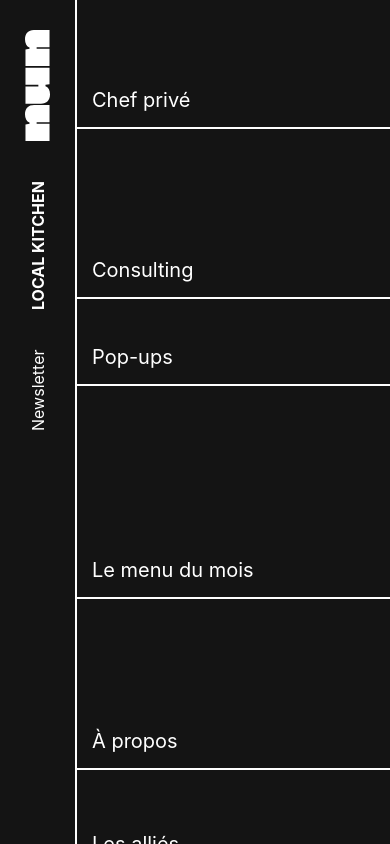
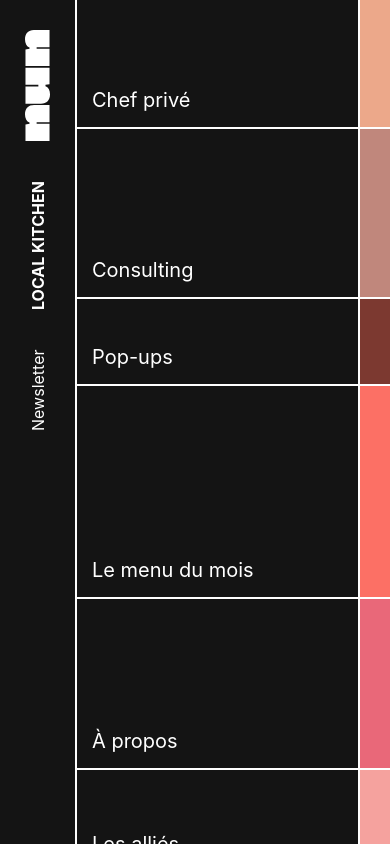
Before and after one commit to corentincaton/nun, a React (Create React App) app: page / in a window 390 px wide. Shown: the top 844 px of the page. Built offline with nearby package versions, Linux system fonts and the light colour scheme.

Commit message:
Add hover on Main

```diff
--- a/src/ItemsRow.js
+++ b/src/ItemsRow.js
@@ -3,7 +3,7 @@ const ItemsRow = ({row, items, handleClick}) => {
         <div className={"row row-" + row}>
             {items.map((item) => (
                 <div className={"row-item row-item-" + item.id} key={item.id} style={{width: "calc(" + item.width + " - 2px)"}} onClick={() => handleClick(item.link)}>
-                    <div className="row-item-container">{item.name}</div>
+                    <div className="row-item-container">{item.name}</div><span className="row-item-border"></span>
                 </div>
             ))}
         </div>
--- a/src/index.css
+++ b/src/index.css
@@ -171,6 +171,7 @@ button {
     flex-direction: column;
     height: auto;
     min-height: 0px;
+    background-color: white;
   }
 
   .Main .row:not(:last-child) {
@@ -178,10 +179,20 @@ button {
   }
 
   .Main .row .row-item {
+    position: relative;
     border-right: none;
-    border-right: none;
-    border-bottom: var(--app-border);
-    width: 100%;
+    background-color: #141414;
+    margin-bottom: 2px;
+    width: calc(100% - 30px);
+  }
+
+  .Main .row .row-item-border {
+    position: absolute;
+    top: 0px;
+    right: 0px;
+    width: 2px;
+    height: 100%;
+    background: white;
   }
 
   .Main .row-1 .row-item-3,
@@ -197,37 +208,104 @@ button {
   .Main .row-1 .row-item-1 {
     height: 15vh;
     min-height: 100px;
+    border-right: 30px solid #ECA88A;
   }
 
   .Main .row-1 .row-item-2 {
     height: 20vh;
     min-height: 125px;
+    border-right: 30px solid #C0877C;
   }
 
   .Main .row-2 .row-item-2 {
     height: 10vh;
     min-height: 65px;
+    border-right: 30px solid #7C3930;
   }
 
   .Main .row-3 .row-item-2 {
     height: 25vh;
     min-height: 150px;
+    border-right: 30px solid #FC7065;
   }
 
   .Main .row-3 .row-item-4 {
     height: 20vh;
     min-height: 125px;
+    border-right: 30px solid #E96879;
   }
 
   .Main .row-4 .row-item-1 {
     height: 12vh;
     min-height: 75px;
+    border-right: 30px solid #F5A29E;
   }
 
   .Main .row-4 .row-item-3 {
     height: 18vh;
     min-height: 115px;
-    border-bottom: none;
+    border-right: 30px solid #C8A680;
+    margin-bottom: 0px;
+  }
+}
+
+@media (hover: hover) {
+  .Main .row-1 .row-item-1:hover {
+    background-color: #ECA88A;
+  }
+
+  .Main .row-1 .row-item-2:hover {
+    background-color: #C0877C;
+  }
+
+  .Main .row-2 .row-item-2:hover {
+    background-color: #7C3930;
+  }
+
+  .Main .row-3 .row-item-2:hover {
+    background-color: #FC7065;
+  }
+
+  .Main .row-3 .row-item-4:hover {
+    background-color: #E96879;
+  }
+
+  .Main .row-4 .row-item-1:hover {
+    background-color: #F5A29E;
+  }
+
+  .Main .row-4 .row-item-3:hover {
+    background-color: #C8A680;
+  }
+}
+
+@media (hover: none) {
+  .Main .row-1 .row-item-1:hover {
+
+  }
+
+  .Main .row-1 .row-item-2:hover {
+
+  }
+
+  .Main .row-2 .row-item-2:hover {
+
+  }
+
+  .Main .row-3 .row-item-2:hover {
+
+  }
+
+  .Main .row-3 .row-item-4:hover {
+
+  }
+
+  .Main .row-4 .row-item-1:hover {
+
+  }
+
+  .Main .row-4 .row-item-3:hover {
+
   }
 
 }
```
